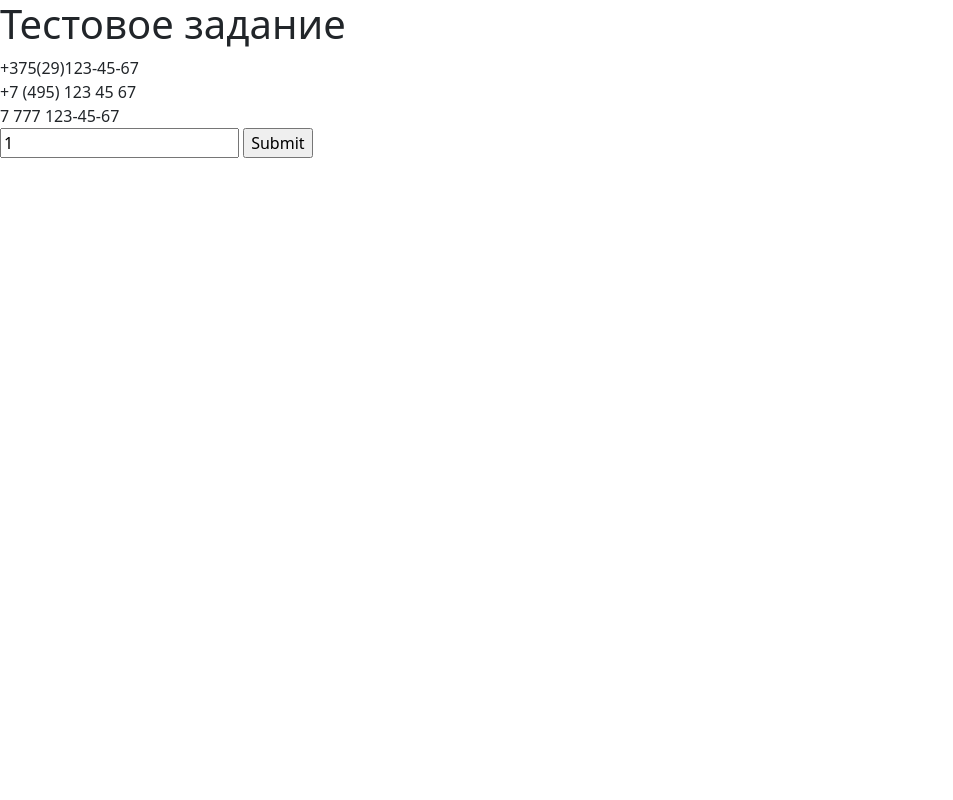
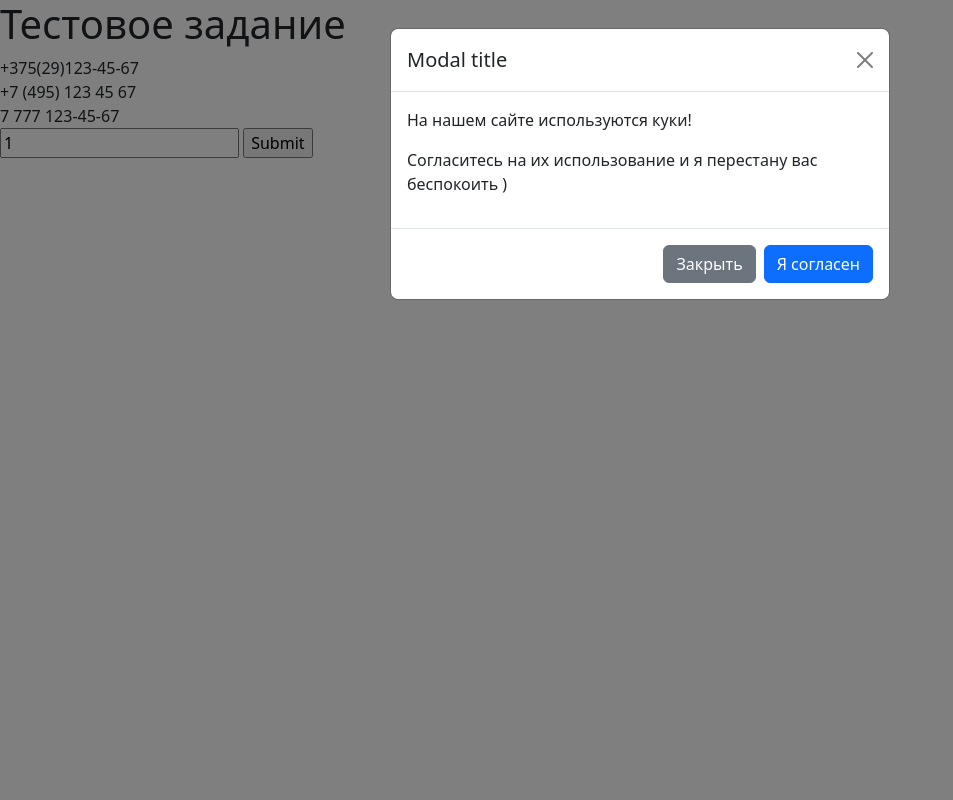
Before and after one commit to bossvpalto/test_task, a PHP site: page /index.php?number=1 in a window 1280 px wide. Shown: the whole page, without its empty margins (0-953 px from the left). Run offline with PHP 8.4, Linux system fonts and the light colour scheme; data that the repository does not hold is empty.

Commit message:
Отрисовка попапа

```diff
--- a/index.php
+++ b/index.php
@@ -63,8 +63,39 @@ if (isset($_REQUEST['submit']))
 
 
 
+?>
 
-?>
+
+<div class="modal" tabindex="-1" id="myModal">
+  <div class="modal-dialog">
+    <div class="modal-content">
+      <div class="modal-header">
+        <h5 class="modal-title">Modal title</h5>
+        <button type="button" class="btn-close" data-bs-dismiss="modal" aria-label="Close"></button>
+      </div>
+      <div class="modal-body">
+        <p>На нашем сайте используются куки!</p>
+        <p>Согласитесь на их использование и я перестану вас беспокоить )</p>
+      </div>
+      <div class="modal-footer">
+        <button type="button" class="btn btn-secondary" data-bs-dismiss="modal">Закрыть</button>
+        <a href="?allow_cookies=1"><button type="button" class="btn btn-primary">Я согласен</button></a>
+      </div>
+    </div>
+  </div>
+</div>
+
+
 <script src="https://cdn.jsdelivr.net/npm/bootstrap@5.3.3/dist/js/bootstrap.bundle.min.js" integrity="sha384-YvpcrYf0tY3lHB60NNkmXc5s9fDVZLESaAA55NDzOxhy9GkcIdslK1eN7N6jIeHz" crossorigin="anonymous"></script>
+<script
+  src="https://code.jquery.com/jquery-3.6.3.js"
+  integrity="sha256-nQLuAZGRRcILA+6dMBOvcRh5Pe310sBpanc6+QBmyVM="
+  crossorigin="anonymous">
+</script>
+<script type="text/javascript">
+    $(window).on('load', function() {
+        $('#myModal').modal('show');
+    });
+</script>
 </body>
 </html>
```
